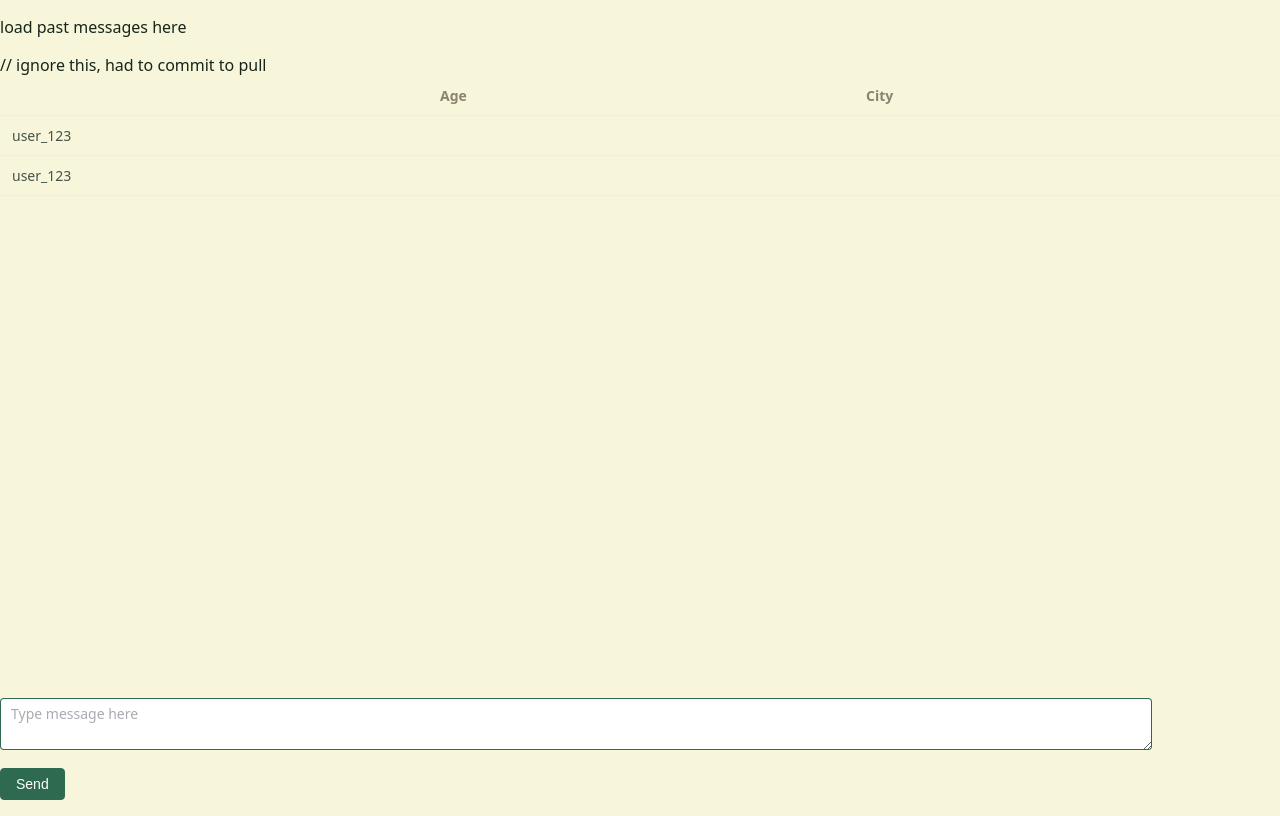
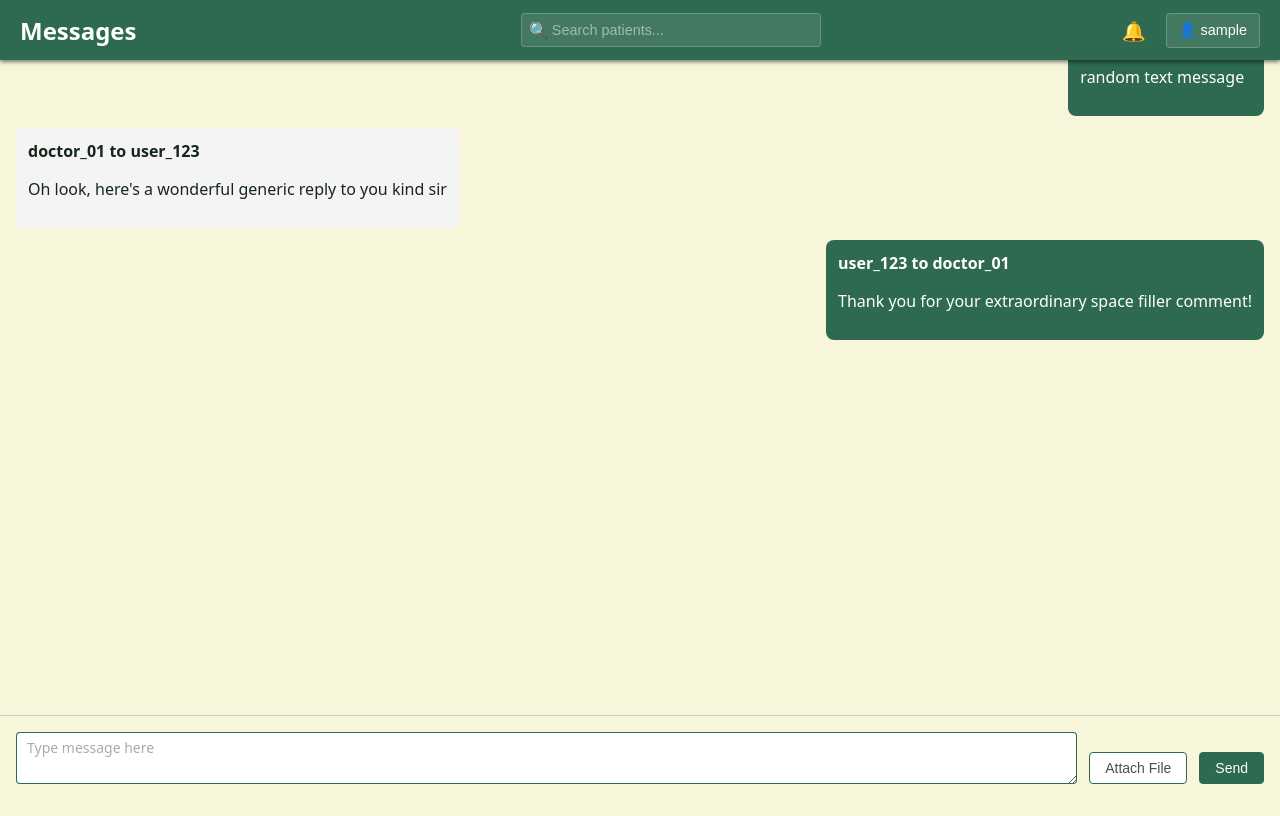
Before and after one commit to 2026bayviewglenEMR/view-of-the-bay, a Vue app in the folder frontend/: page /messaging in a window 1280 px wide. Built offline with nearby package versions, Linux system fonts and the light colour scheme; sample sign-in values are in the browser's storage.

Commit message:
did messaging page (figure out specifics w backend later)

```diff
--- a/frontend/src/views/Messaging.vue
+++ b/frontend/src/views/Messaging.vue
@@ -1,61 +1,174 @@
 <template>
-  <div>
-    <p>load past messages here</p>
+  <div class="chat-page">
+    <top-bar title="Messages" />
 
-    // ignore this, had to commit to pull
-    <el-table :data="pastMessages" style="width: 100%">
-      <el-table-column prop="sender" label="" />
-      <el-table-column prop="age" label="Age" />
-      <el-table-column prop="city" label="City" />
-    </el-table>
+    <div class="messages-container" ref="messagesContainer">
+      <div
+        v-for="msg in pastMessages"
+        :key="msg.id"
+        class="message-wrapper"
+        :class="msg.sender === currentUser ? 'sent' : 'received'"
+      >
+        <div class="message">
+          <strong>{{ msg.sender }} to {{ msg.receiver }}</strong>
+          <p>{{ msg.text }}</p>
+
+          <div v-if="msg.file" class="attachment">
+            <a :href="msg.fileUrl" target="_blank"> {{ msg.file.name }} </a>
+          </div>
+        </div>
+      </div>
     </div>
 
     <div class="input-bar">
-    <el-form>
-      <el-form-item>
+      <el-form class="message-form">
+        <el-form-item class="message-input">
           <el-input v-model="message" type="textarea" placeholder="Type message here" />
         </el-form-item>
 
+        <el-upload :auto-upload="false" :show-file-list="false" :on-change="handleFileChange">
+          <el-button> Attach File </el-button>
+        </el-upload>
+
         <el-button @click="sendMessage" type="primary">Send</el-button>
       </el-form>
+
+      <p v-if="selectedFile"> Selected: {{ selectedFile.name }} </p>
+    </div>
+
   </div>
 </template>
 
+
 <script setup>
-import { api } from './../api/api.js';
-import { ref } from 'vue';
-import { useRouter } from 'vue-router';
+import { api } from './../api/api.js'
+import { ref, nextTick } from 'vue'
+import { useRouter } from 'vue-router'
+import TopBar from '../components/TopBar.vue'
 
 const router = useRouter()
-const scrollbarRef = ref(null)
+const currentUser = "user_123"
 const message = ref("")
+const selectedFile = ref(null)
+const messagesContainer = ref(null)
+
+// loadMessages route to get
 const pastMessages = ref([
-  {value: "message content", sender:"user_123", receiver: "doctor_01"},
-  {value: "message content", sender:"user_123", receiver: "doctor_01"},
+  {
+    id: 1,
+    sender: "user_123",
+    receiver: "doctor_01",
+    text: "random text message"
+  },
+  {
+    id: 2,
+    sender: "doctor_01",
+    receiver: "user_123",
+    text: "Oh look, here's a wonderful generic reply to you kind sir"
+  },
+  {
+    id: 3,
+    sender: "user_123",
+    receiver: "doctor_01",
+    text: "Thank you for your extraordinary space filler comment!"
+  }
 ])
-const users = ref([
-  {value: "user_123", label: "user_123"},
-  {value: "doctor_01", label: "doctor_01"}
-])
-const receiver = ref("")
 
+// route for this, post, will write actual thing later
+const sendMessage = async () => {
+  if (message.value.trim() === "") {
+    return
+  }
 
-const sendMessage = async () => {
   try {
-    const res = await api.sendMessage("user_123", "doctor_01", message.value);
-    console.log("Message sent!", res);
-    message.value = ""; // clear the input after sending
+    pastMessages.value.push({
+      id: Date.now(),
+      sender: currentUser,
+      receiver: "doctor_01",
+      text: message.value,
+      file: selectedFile.value,
+      fileUrl: selectedFile.value ? URL.createObjectURL(selectedFile.value.raw) : null
+    })
+    message.value = ""
+
+    await nextTick()
+    messagesContainer.value.scrollTop = messagesContainer.value.scrollHeight
   }
   catch (err) {
     console.error("Failed to send message");
   }
 }
+
+const handleFileChange = (file) => {
+  selectedFile.value = file
+}
 </script>
 
+
 <style scoped>
+.chat-page {
+  display: flex;
+  flex-direction: column;
+  height: 100vh;
+}
+
+.chat-header {
+  padding: 16px;
+  border-bottom: 1px solid #ccc;
+}
+
+.messages-container {
+  flex: 1;
+  padding: 16px;
+  overflow-y: auto;
+}
+
+.message-wrapper {
+  display: flex;
+  margin-bottom: 12px;
+}
+
+.sent {
+  justify-content: flex-end;
+}
+
+.received {
+  justify-content: flex-start;
+}
+
+.message {
+  max-width: 60%;
+  padding: 12px;
+  border-radius: 8px;
+  background: #f4f4f4;
+}
+
+.sent .message {
+  background: #2D6A4F;
+  color: white;
+}
+
 .input-bar {
-    position: fixed;
-    bottom: 0;
-    width: 90%;
+  padding: 16px;
+  border-top: 1px solid #ccc;
+}
+
+.message-form {
+  display: flex;
+  gap: 12px;
+  align-items: flex-end;
+}
+
+.message-input {
+  flex: 1;
+  margin-bottom: 0;
+}
+
+.attachment {
+  margin-top: 8px;
+  padding: 8px;
+  background: rgba(0,0,0,0.1);
+  border-radius: 6px;
+  font-size: 14px;
 }
 </style>
```
Lines whose indentation alone changed are shown as unchanged.
